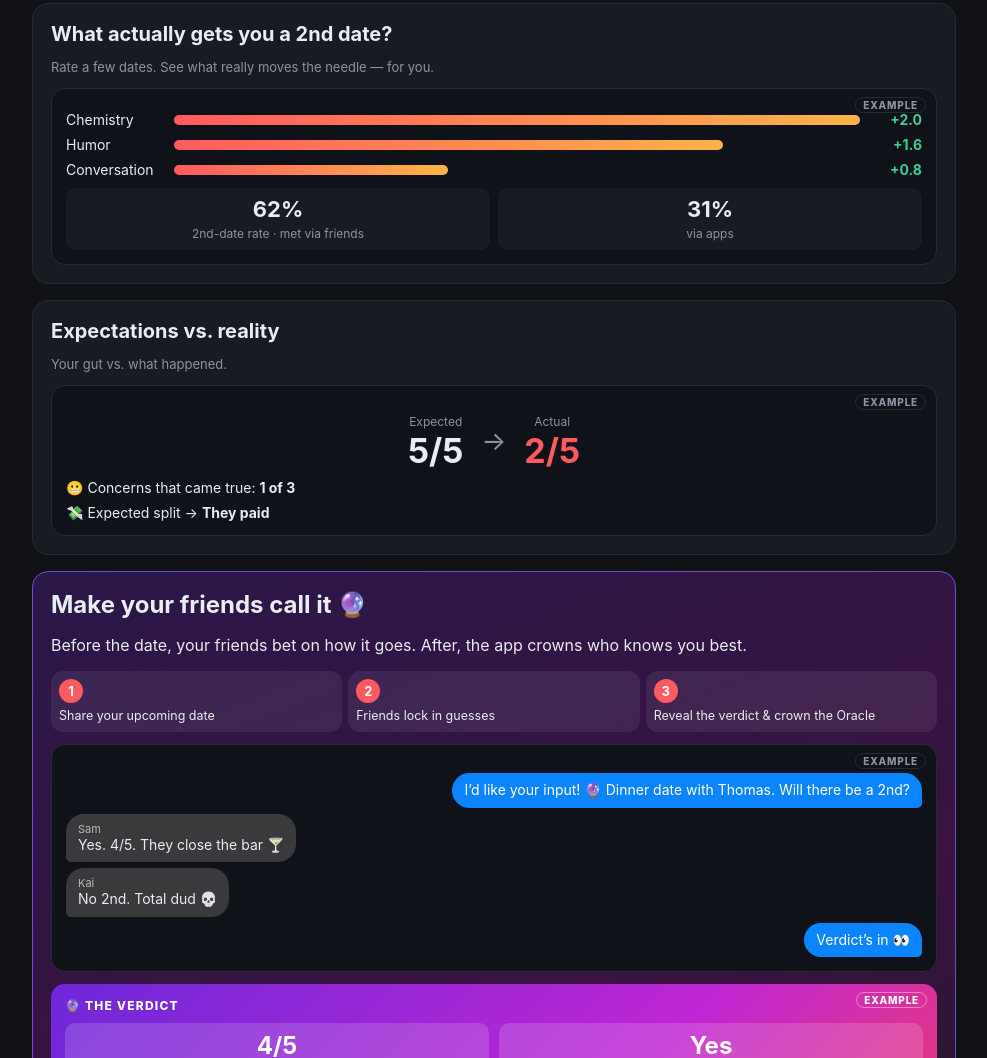
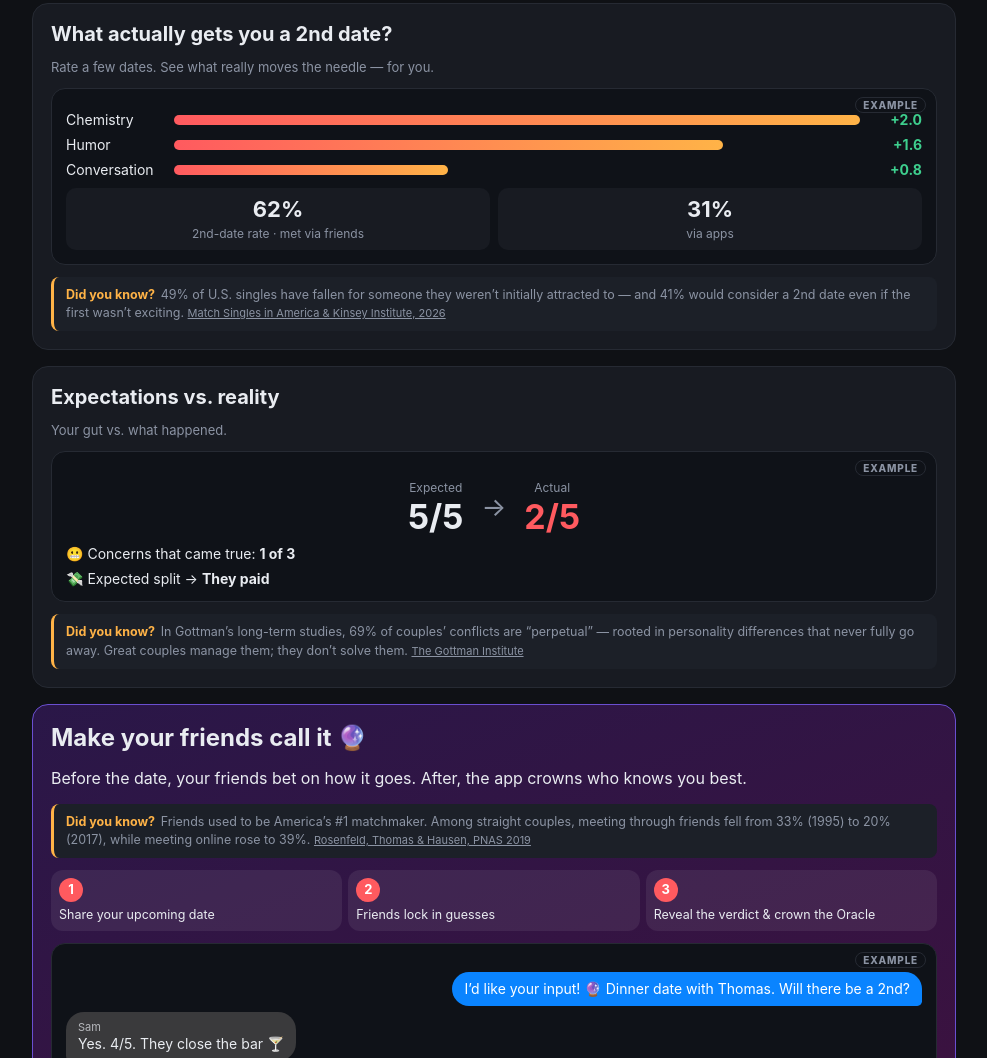
Before and after one commit to raymondtizabi-collab/datelog, a plain HTML site: page index.html in a window 1280 px wide. Shown: the part 426-1484 px from the top of the page, without its empty margins (146-1133 px from the left). Drawn offline with Linux system fonts and the light colour scheme.

Commit message:
Add 5 sourced 'Did you know?' tidbits (Home + Stats)

```diff
--- a/index.html
+++ b/index.html
@@ -56,6 +56,7 @@ input,select,textarea{width:100%;background:#0f1218;border:1px solid var(--line)
 .chips{display:flex;flex-wrap:wrap;gap:4px;margin-top:4px}.chips span{font-size:12px;background:#0f1218;border:1px solid var(--line);border-radius:999px;padding:2px 8px}
 .vcard{width:360px;min-height:640px;margin:0 auto;border-radius:24px;padding:26px;background:radial-gradient(circle at 80% 0%,#ffb347 0,#ff5a5f 40%,#2a1240 100%);color:#fff;display:flex;flex-direction:column}.vcard .tile{background:rgba(255,255,255,.15);border-radius:14px;padding:11px;margin-top:9px;font-size:14px}.vcard .big{font-size:46px;font-weight:900;line-height:1}.foot{margin-top:auto;padding-top:14px;font-size:12px;opacity:.9}.foot a{color:inherit}
 .fseg{display:flex;gap:6px;flex-wrap:wrap}.fseg button{flex:1;background:#0f1218;border:1px solid var(--line);color:var(--tx);border-radius:10px;padding:10px 4px;font:inherit;cursor:pointer}.fseg button.on{background:var(--ac);border-color:var(--ac);color:#fff;font-weight:700}
+.dyk{margin:12px 0 0;padding:9px 12px;border-left:3px solid var(--ac2);background:#1c2028;border-radius:8px;font-size:12.5px;line-height:1.45;color:var(--mu)}.dyk b{color:var(--ac2);font-weight:700;margin-right:2px}.dyk a{color:var(--mu);font-size:11px;white-space:nowrap;text-decoration:underline}
 </style></head><body>
 <header><a href="#home" class="logo" style="color:inherit;text-decoration:none">date<span>log</span></a><nav><a href="#home">Home</a><a href="#log">Log</a><a href="#dash">Stats</a><a href="#compare">Compare</a><a href="#card">Share</a></nav></header>
 <main>
@@ -69,13 +70,13 @@ input,select,textarea{width:100%;background:#0f1218;border:1px solid var(--line)
  <div class="card hs"><h2>What actually gets you a 2nd date?</h2><p class="muted">Rate a few dates. See what really moves the needle — for you.</p>
   <div class="mini"><span class="ex">Example</span>
    <div class="mb"><span>Chemistry</span><i style="width:calc((100% - 170px)*1)"></i><b>+2.0</b></div><div class="mb"><span>Humor</span><i style="width:calc((100% - 170px)*.8)"></i><b>+1.6</b></div><div class="mb"><span>Conversation</span><i style="width:calc((100% - 170px)*.4)"></i><b>+0.8</b></div>
-   <div class="split"><div><b>62%</b><small>2nd-date rate · met via friends</small></div><div><b>31%</b><small>via apps</small></div></div></div></div>
+   <div class="split"><div><b>62%</b><small>2nd-date rate · met via friends</small></div><div><b>31%</b><small>via apps</small></div></div></div><p class="dyk"><b>Did you know?</b> 49% of U.S. singles have fallen for someone they weren’t initially attracted to — and 41% would consider a 2nd date even if the first wasn’t exciting. <a href="https://mtch.com/news/match-unveils-15th-annual-singles-in-america-study/" target="_blank" rel="noopener">Match Singles in America &amp; Kinsey Institute, 2026</a></p></div>
  <div class="card hs"><h2>Expectations vs. reality</h2><p class="muted">Your gut vs. what happened.</p>
   <div class="mini"><span class="ex">Example</span>
    <div class="evr"><div><small>Expected</small><b>5/5</b></div><span>→</span><div><small>Actual</small><b class="lo">2/5</b></div></div>
-   <div class="ln">😬 Concerns that came true: <b>1 of 3</b></div><div class="ln">💸 Expected split → <b>They paid</b></div></div></div>
+   <div class="ln">😬 Concerns that came true: <b>1 of 3</b></div><div class="ln">💸 Expected split → <b>They paid</b></div></div><p class="dyk"><b>Did you know?</b> In Gottman’s long-term studies, 69% of couples’ conflicts are “perpetual” — rooted in personality differences that never fully go away. Great couples manage them; they don’t solve them. <a href="https://www.gottman.com/blog/managing-conflict-solvable-vs-perpetual-problems/" target="_blank" rel="noopener">The Gottman Institute</a></p></div>
  <div class="card hs fun"><h2 style="font-size:24px">Make your friends call it 🔮</h2><p>Before the date, your friends bet on how it goes. After, the app crowns who knows you best.</p>
-  <div class="steps"><div><b>1</b>Share your upcoming date</div><div><b>2</b>Friends lock in guesses</div><div><b>3</b>Reveal the verdict &amp; crown the Oracle</div></div>
+  <p class="dyk"><b>Did you know?</b> Friends used to be America’s #1 matchmaker. Among straight couples, meeting through friends fell from 33% (1995) to 20% (2017), while meeting online rose to 39%. <a href="https://www.pnas.org/doi/10.1073/pnas.1908630116" target="_blank" rel="noopener">Rosenfeld, Thomas &amp; Hausen, PNAS 2019</a></p><div class="steps"><div><b>1</b>Share your upcoming date</div><div><b>2</b>Friends lock in guesses</div><div><b>3</b>Reveal the verdict &amp; crown the Oracle</div></div>
   <div class="mini chat"><span class="ex">Example</span>
    <div class="bub me">I’d like your input! 🔮 Dinner date with Thomas. Will there be a 2nd?</div>
    <div class="bub them"><small>Sam</small>Yes. 4/5. They close the bar 🍸</div>
@@ -148,9 +149,9 @@ input,select,textarea{width:100%;background:#0f1218;border:1px solid var(--line)
  <div class="card"><h3>Second-date funnel (per person)</h3><div id="funnel"></div><p class="muted" id="pendNote"></p></div>
  <div class="grid"><div class="card"><h3>Expectations vs reality</h3><div id="evr"></div></div><div class="card"><h3>Which concerns came true</h3><div id="crStat"></div></div></div>
  <div class="grid"><div class="card"><h3>Category ratings</h3><div id="catStat"></div></div><div class="card"><h3>What predicts a 2nd date</h3><div id="catPred"></div></div></div>
- <div class="card"><h3>💸 Spend</h3><div id="spStat"></div></div>
+ <div class="card"><h3>💸 Spend</h3><div id="spStat"></div><p class="dyk"><b>Did you know?</b> In a survey of 17,000+ daters, 57% of women said they offer to pay — but 39% hope he’ll say no. Meanwhile 44% of men said they’d stop dating a woman who never pays. <a href="https://www.asanet.org/wp-content/uploads/savvy/documents/press/pdfs/AM_2013_Frederick_News_Release.pdf" target="_blank" rel="noopener">Lever, Frederick &amp; Hertz (Chapman Univ.), 2013</a></p></div>
  <div class="card"><h3>Hoping for → 2nd date</h3><div id="hopeStat"></div></div>
- <div class="grid"><div class="card"><h3>2nd-date rate by date type</h3><div id="byType"></div></div><div class="card"><h3>2nd-date rate by how you met</h3><div id="byApp"></div></div></div>
+ <div class="grid"><div class="card"><h3>2nd-date rate by date type</h3><div id="byType"></div></div><div class="card"><h3>2nd-date rate by how you met</h3><div id="byApp"></div><p class="dyk"><b>Did you know?</b> Only 1 in 10 partnered U.S. adults met their partner on a dating site or app — but it’s 1 in 5 among those under 30. <a href="https://www.pewresearch.org/short-reads/2023/02/02/key-findings-about-online-dating-in-the-u-s/" target="_blank" rel="noopener">Pew Research Center, 2023</a></p></div></div>
  <div class="grid"><div class="card"><h3>What draws you in</h3><div id="drawCnt"></div></div><div class="card"><h3>2nd-date rate by what drew you in</h3><div id="drawRate"></div><p id="drawIns" class="ins"></p></div></div>
  <div class="grid"><div class="card"><h3>Top reasons you pass</h3><div id="rWhy"></div></div><div class="card"><h3>Why you think they pass</h3><div id="rThey"></div></div></div><p id="rIns" class="card ins"></p>
  <div class="grid"><div class="card"><h3>Online vs in person</h3><div id="byOn"></div></div><div class="card"><h3>Trend (dates & repeat dates / month)</h3><svg id="trend" viewBox="0 0 320 140" width="100%"></svg></div></div>
```
Also changed, not shown: shots/tidbits-home.png (added), shots/tidbits-stats.png (added).
